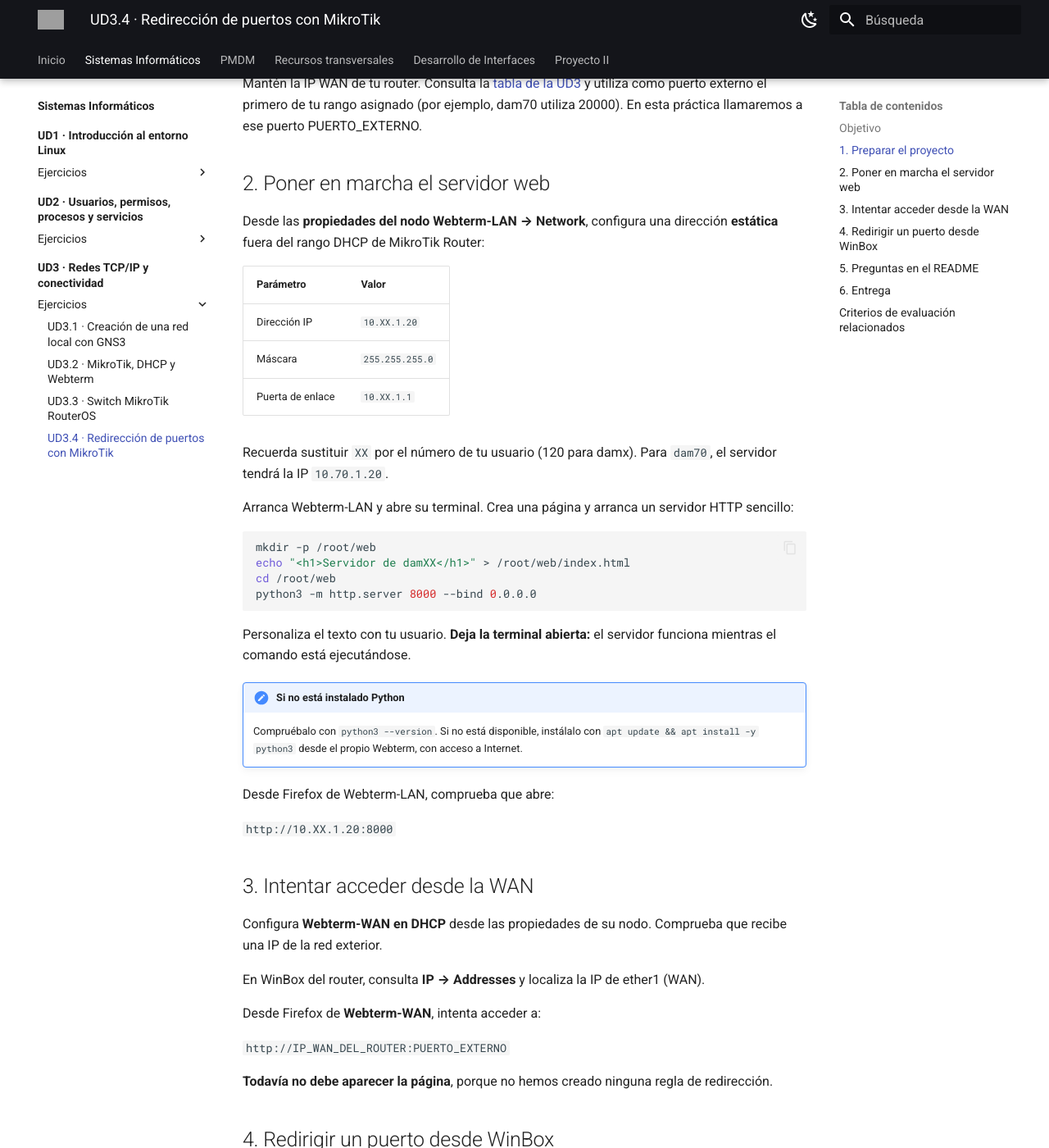
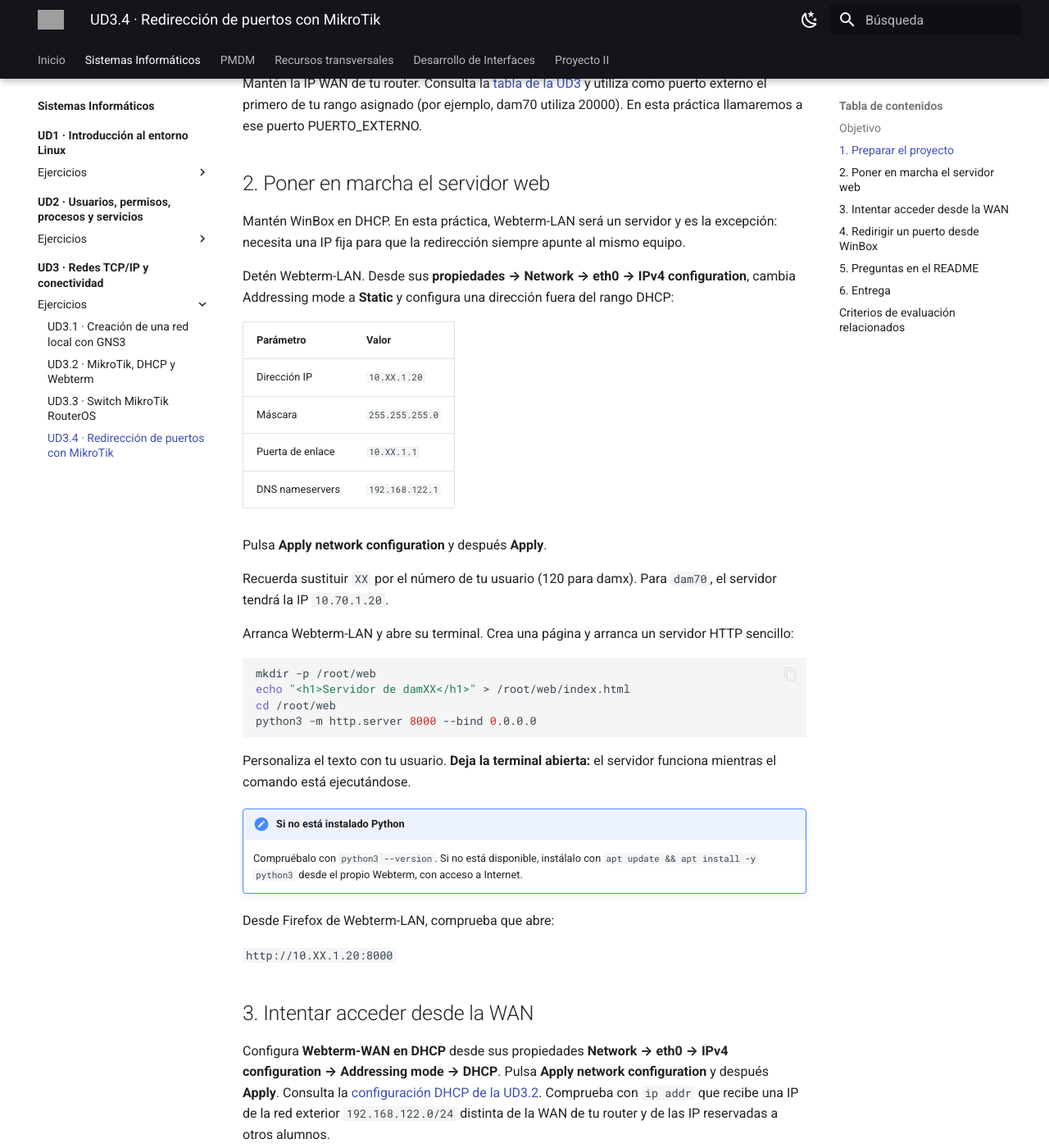
Before and after one commit to erciapps/web-home, an MkDocs documentation site: the page built from docs/si/ud3/ejercicios/ud3_4.md, in a window 1280 px wide and 1400 px high, scrolled down 1075 px. Shown: the whole window at 82% size. Built offline with MkDocs 1.6.1 and Material for MkDocs 9.7.7, drawn with Linux system fonts in a browser that asks for light colours; some of the changed text lies outside the part shown; grey boxes are pictures that could not be loaded.

Commit message:
UD3.4: aclarar DHCP de clientes, IP fija del servidor y destino WAN

```diff
--- a/docs/si/ud3/ejercicios/ud3_4.md
+++ b/docs/si/ud3/ejercicios/ud3_4.md
@@ -26,7 +26,7 @@ Añade un **segundo Webterm** para hacer las pruebas desde fuera de la LAN y un
           |
     MikroTik Switch
        /     \
-  Webterm-LAN  PC1, PC2, PC3
+  Webterm-LAN  PC1, PC2, PC3, WinBox
   (servidor)
 ~~~
 
@@ -38,13 +38,18 @@ Mantén la IP WAN de tu router. Consulta la [tabla de la UD3](../index.md#direcc
 
 ## 2. Poner en marcha el servidor web
 
-Desde las **propiedades del nodo Webterm-LAN → Network**, configura una dirección **estática** fuera del rango DHCP de MikroTik Router:
+Mantén WinBox en DHCP. En esta práctica, Webterm-LAN será un servidor y es la excepción: necesita una IP fija para que la redirección siempre apunte al mismo equipo.
+
+Detén Webterm-LAN. Desde sus **propiedades → Network → eth0 → IPv4 configuration**, cambia Addressing mode a **Static** y configura una dirección fuera del rango DHCP:
 
 | Parámetro | Valor |
 | --- | --- |
 | Dirección IP | `10.XX.1.20` |
 | Máscara | `255.255.255.0` |
 | Puerta de enlace | `10.XX.1.1` |
+| DNS nameservers | `192.168.122.1` |
+
+Pulsa **Apply network configuration** y después **Apply**.
 
 Recuerda sustituir `XX` por el número de tu usuario (120 para damx). Para `dam70`, el servidor tendrá la IP `10.70.1.20`.
 
@@ -68,7 +73,7 @@ Desde Firefox de Webterm-LAN, comprueba que abre:
 
 ## 3. Intentar acceder desde la WAN
 
-Configura **Webterm-WAN en DHCP** desde las propiedades de su nodo. Comprueba que recibe una IP de la red exterior.
+Configura **Webterm-WAN en DHCP** desde sus propiedades **Network → eth0 → IPv4 configuration → Addressing mode → DHCP**. Pulsa **Apply network configuration** y después **Apply**. Consulta la [configuración DHCP de la UD3.2](ud3_2.md#2-configurar-winbox-y-webterm-en-gns3). Comprueba con `ip addr` que recibe una IP de la red exterior `192.168.122.0/24` distinta de la WAN de tu router y de las IP reservadas a otros alumnos.
 
 En WinBox del router, consulta **IP → Addresses** y localiza la IP de ether1 (WAN).
 
@@ -91,6 +96,7 @@ En la pestaña **General**, configura:
 | Chain | `dstnat` |
 | Protocol | `tcp` |
 | In. Interface | `ether1` |
+| Dst. Address | IP WAN fija de tu router |
 | Dst. Port | Primer puerto de tu rango asignado |
 
 En la pestaña **Action**, configura:
```
